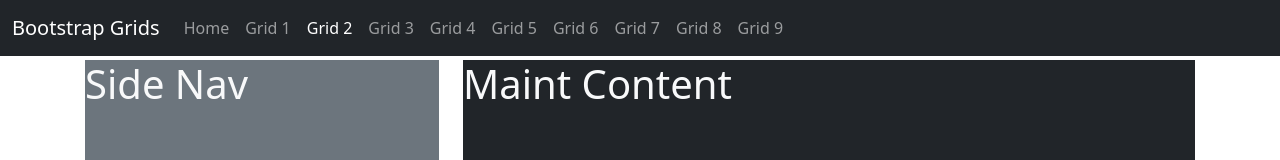
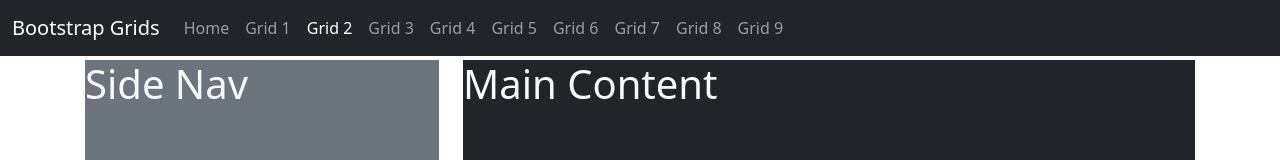
Before and after one commit to nddarnell/Bootstrap-Grid-Site, a plain HTML site: page Grid2.html in a window 1280 px wide. Shown: the top 160 px of the page. Drawn offline with nearby package versions, Linux system fonts and the light colour scheme; a web font is replaced by a local one.

Commit message:
Updated Grid2.html
Fixed spelling errors on Grid2

```diff
--- a/Grid2.html
+++ b/Grid2.html
@@ -71,7 +71,7 @@
                </div>
                <div class="col-8">
                    <div class="bg-dark text-light h-100">
-                       <h1>Maint Content</h1>
+                       <h1>Main Content</h1>
                    </div>
                </div>
            </div>
```
